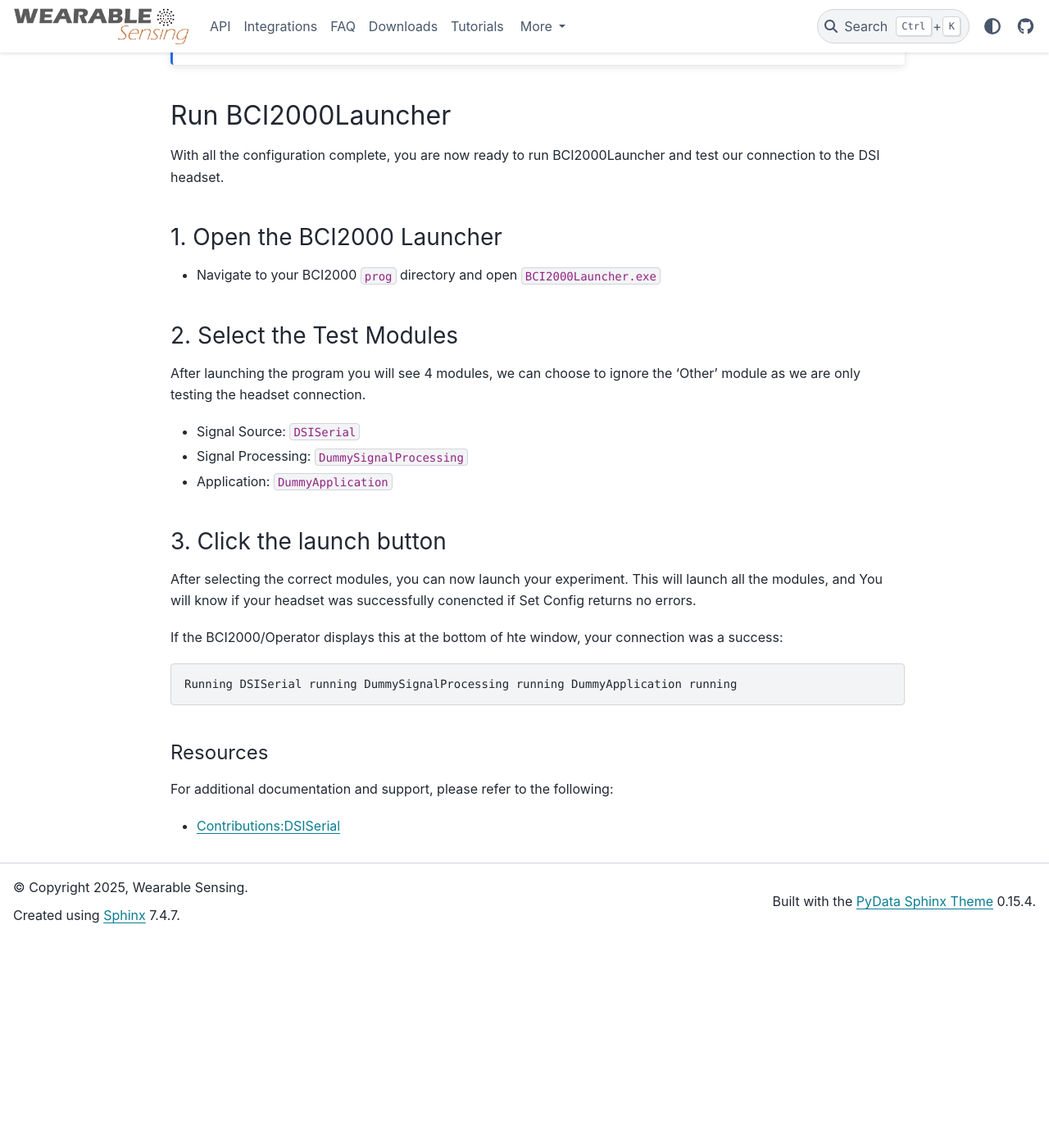
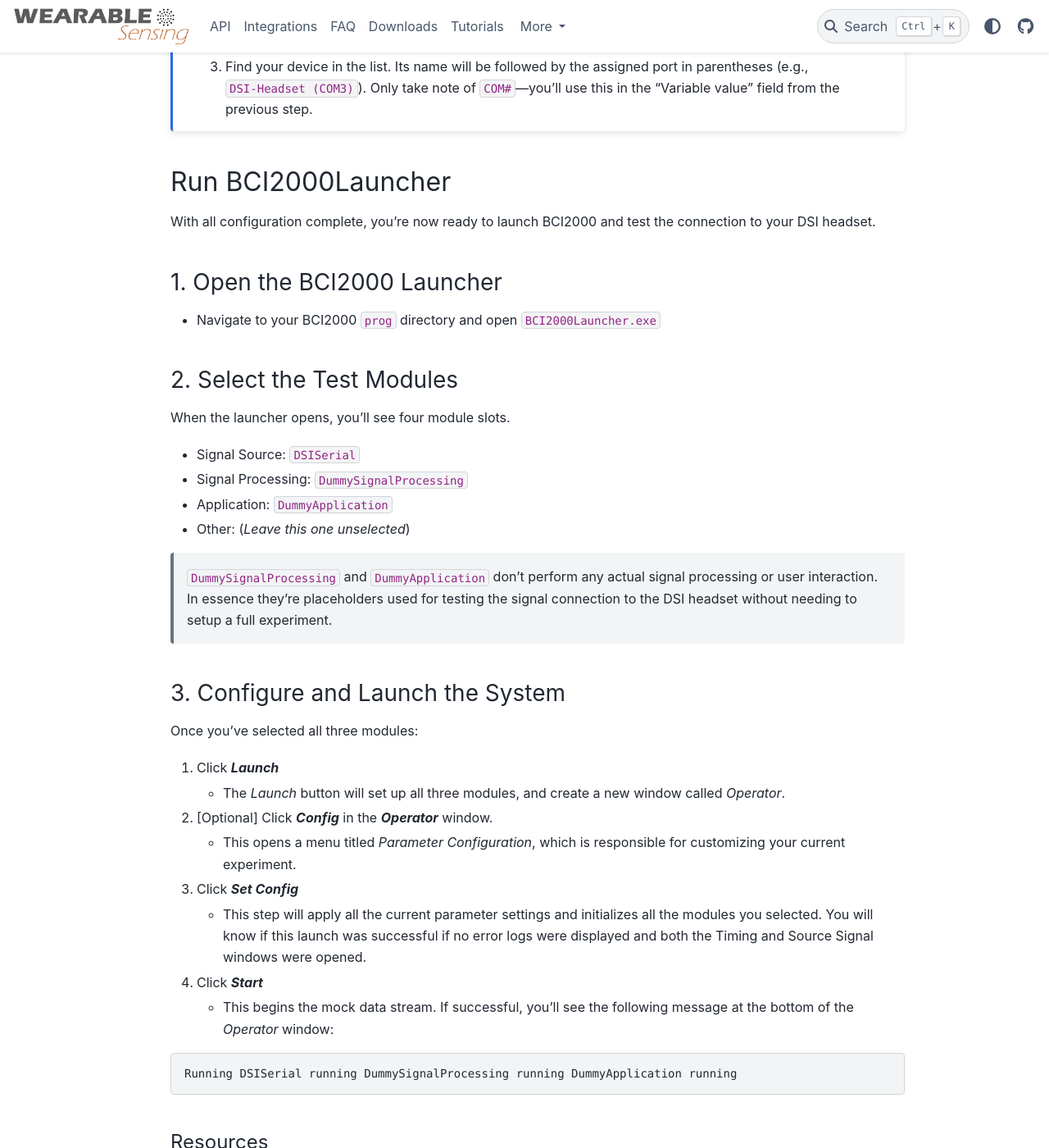
Before and after one commit to WearableSensing/wiki, a Sphinx documentation site: the page built from docs/examples/bci2000/bci2000viewer.md, in a window 1280 px wide and 1400 px high, scrolled down 1520 px. Shown: the whole window at 82% size. Built offline with Sphinx 7.4.7 and the PyData theme 0.15.4, drawn with Linux system fonts in a browser that asks for light colours; before the commit the page ends 2666 px from its top, so only the background shows below that; some of the changed text lies outside the part shown.

Commit message:
updated bci2000 documentation

````diff
--- a/docs/examples/bci2000/bci2000viewer.md
+++ b/docs/examples/bci2000/bci2000viewer.md
@@ -42,7 +42,7 @@
 
 ### Set the Environment Variable
 
-After downloading the DSISerial module, you'll need to conifugre your environment variable so it points to the correct COM port for your DSI headset. This enables BCI2000 to easily recognize the device.
+After downloading and placing the DSI API into the correct directory, you'll need to conifugre your environment variable so it points to the correct COM port for your DSI headset. This allows BCI2000 to automatically detect the device is the easiest method recommended by BCI2000.
 
 **Steps to Add the Environment Variable**
 
@@ -54,7 +54,7 @@
 System->Advanced system settings->Environment Variables
 ```
 
-3. Under System Variables, click New.
+3. Under *System Variables*, click New.
 
 4. Enter the following into the new variable:
 
@@ -63,7 +63,7 @@
    * Variable value: `COM#`
 Replace `#` with the COM port number assigned to your DSI headset.
 
-
+If you use a different headset in the future, you will just need to update the `DSISerialPort` variable value to match its assigned COM port.
 
 ```{admonition} How to Find Your Headset's COM Port
 
@@ -75,13 +75,13 @@
 
    * A wired connection will be found under Ports (COM & LPT).
 
-3. The device will be listed with its assigned port (e.g., `COM3`, `COM5`). Make a note of this exact name to use as the "Variable value" in the previous step.
+3. Find your device in the list. Its name will be followed by the assigned port in parentheses (e.g., `DSI-Headset (COM3)`). Only take note of `COM#`—you’ll use this in the "Variable value" field from the previous step.
 
 ```
 
 ## Run BCI2000Launcher
 
-With all the configuration complete, you are now ready to run BCI2000Launcher and test our connection to the DSI headset.
+With all configuration complete, you're now ready to launch BCI2000 and test the connection to your DSI headset.
 
 ### 1. Open the BCI2000 Launcher
 
@@ -89,25 +89,41 @@
 
 ### 2. Select the Test Modules
 
-   After launching the program you will see 4 modules, we can choose to ignore the 'Other' module as we are only testing the headset connection.
+   When the launcher opens, you'll see four module slots.
 
 * Signal Source: `DSISerial`
 * Signal Processing: `DummySignalProcessing`
 * Application: `DummyApplication`
+* Other: (*Leave this one unselected*)
 
-### 3. Click the launch button
+> `DummySignalProcessing` and `DummyApplication` don't perform any actual signal processing or user interaction. In essence they're placeholders used for testing the signal connection to the DSI headset without needing to setup a full experiment.
 
-   After selecting the correct modules, you can now launch your experiment. This will launch all the modules, and You will know if your headset was successfully conencted if Set Config returns no errors.
+### 3. Configure and Launch the System
 
-   If the BCI2000/Operator displays this at the bottom of hte window, your connection was a success:
+   Once you've selected all three modules:
+
+   1. Click ***Launch***
+
+      * The *Launch* button will set up all three modules, and create a new window called *Operator*.
+
+   2. [Optional] Click ***Config*** in the ***Operator*** window.
+
+      * This opens a menu titled *Parameter Configuration*, which is responsible for customizing your current experiment.
+
+   3. Click ***Set Config***
+      * This step will apply all the current parameter settings and initializes all the modules you selected. You will know if this launch was successful if no error logs were displayed and both the Timing and Source Signal windows were opened.
+
+   4. Click ***Start***
+      * This begins the mock data stream. If successful, you'll see the following message at the bottom of the *Operator* window:
 
    ```sh
    Running DSISerial running DummySignalProcessing running DummyApplication running
    ```
-
 
 #### Resources
 
 For additional documentation and support, please refer to the following:
 
 * [Contributions:DSISerial](https://www.bci2000.org/mediawiki/index.php/Contributions:DSISerial)
+
+* [BCI2000 BCI system User manual](https://manualzz.com/doc/6917512/bci2000-bci-system-user-manual)
````
Also changed, not shown: other parts of docs/examples/bci2000/bci2000viewer.md (+4 -4 lines), docs/examples/lsl/tools.md (+1 -1 lines).
